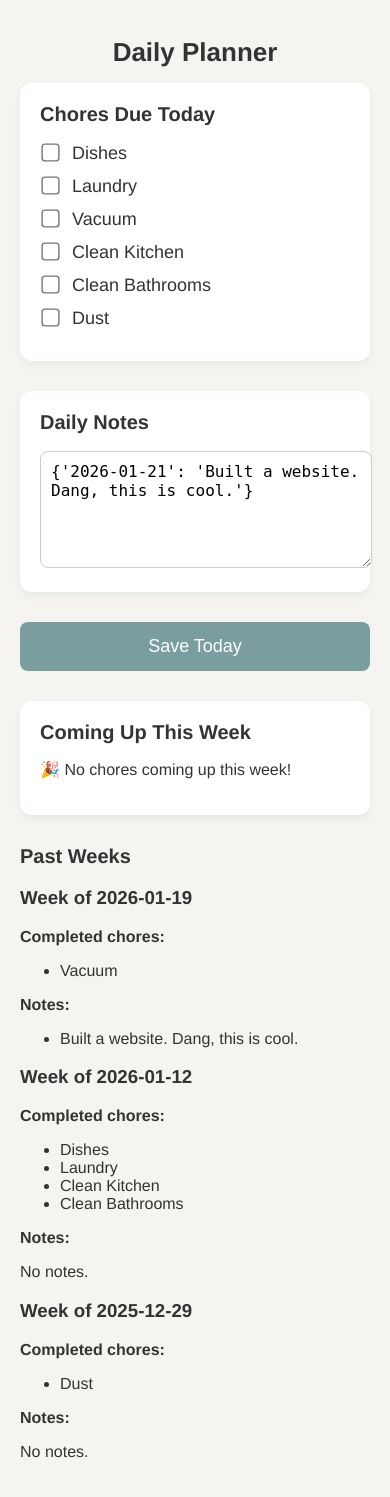
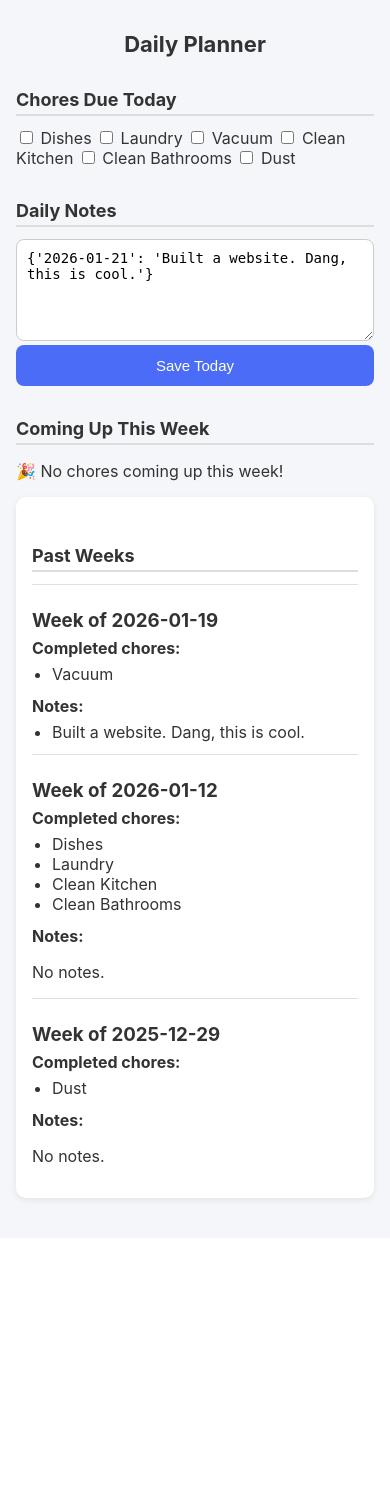
Before and after one commit to makhosk/chore-planner, a Flask app: page / in a window 390 px wide. After the commit the page ends 1203 px from the top, so only its background shows below. Run offline with Flask 3, Linux system fonts and the light colour scheme.

Commit message:
Update clean mobile-friendly CSS

```diff
--- a/static/style.css
+++ b/static/style.css
@@ -1,137 +1,123 @@
-/* -----------------------
-   Base layout
------------------------- */
+/* ---------- Base reset ---------- */
+* {
+  box-sizing: border-box;
+}
 
 body {
-    font-family: "Helvetica Neue", Arial, sans-serif;
-    background-color: #f6f4f1;
+  font-family: -apple-system, BlinkMacSystemFont, "Segoe UI", Roboto, sans-serif;
+  background: #f5f6fa;
+  margin: 0;
+  padding: 0;
   color: #333;
-    padding: 20px;
 }
 
+/* ---------- Page container ---------- */
+.container {
+  max-width: 900px;
+  margin: 0 auto;
+  padding: 16px;
+}
+
+/* ---------- Headings ---------- */
 h1 {
   text-align: center;
-    margin-bottom: 15px;
-    font-size: 32px;
+  margin-bottom: 24px;
 }
 
 h2 {
-    margin-top: 0;
-    font-size: 22px;
+  margin-top: 32px;
+  margin-bottom: 12px;
+  border-bottom: 2px solid #ddd;
+  padding-bottom: 4px;
 }
 
-/* -----------------------
-   Page container
------------------------- */
-
-.container {
-    max-width: 600px;
-    margin: 0 auto;
+h3 {
+  margin: 12px 0 6px;
 }
 
-/* -----------------------
-   Planner cards
------------------------- */
-
-.card {
+/* ---------- Cards / sections ---------- */
+.section,
+.history-section,
+.weekly-overview,
+.notes-section {
   background: white;
-    border-radius: 12px;
-    padding: 20px;
-    margin-bottom: 30px;
-    box-shadow: 0 4px 8px rgba(0, 0, 0, 0.05);
+  border-radius: 10px;
+  padding: 16px;
+  margin-bottom: 24px;
+  box-shadow: 0 2px 6px rgba(0, 0, 0, 0.08);
 }
 
-/* -----------------------
-   Chore list
------------------------- */
-
-label {
-    display: block;
-    margin-bottom: 10px;
-    font-size: 16px;
-    cursor: pointer;
+/* ---------- Chore list ---------- */
+.chore-item {
+  display: flex;
+  align-items: center;
+  margin-bottom: 8px;
 }
 
-input[type="checkbox"] {
-    margin-right: 8px;
+.chore-item label {
+  margin-left: 8px;
 }
 
-/* -----------------------
-   Notes
------------------------- */
-
-textarea {
+/* ---------- Buttons ---------- */
+button {
   width: 100%;
-    border-radius: 8px;
-    border: 1px solid #ccc;
-    padding: 10px;
-    font-size: 14px;
-    resize: vertical;
-}
-
-/* -----------------------
-   Button
------------------------- */
-
-button {
-    background-color: #7a9e9f;
+  padding: 12px;
+  font-size: 16px;
+  background: #4a6cf7;
   color: white;
   border: none;
-    padding: 12px 24px;
   border-radius: 8px;
-    font-size: 16px;
   cursor: pointer;
 }
 
 button:hover {
-    background-color: #688a8b;
+  background: #3a5be0;
 }
 
-/* -----------------------
-   Weekly overview
------------------------- */
-
-.weekly-list li {
-    margin-bottom: 6px;
-    font-size: 16px;
-    line-height: 1.4;
+/* ---------- Notes ---------- */
+textarea {
+  width: 100%;
+  min-height: 100px;
+  padding: 10px;
+  font-size: 14px;
+  border-radius: 8px;
+  border: 1px solid #ccc;
+  resize: vertical;
 }
 
-/* -----------------------
-   Mobile improvements
------------------------- */
-
-@media (max-width: 600px) {
-
-    body {
-        padding: 12px;
+/* ---------- Weekly overview ---------- */
+.week-list {
+  list-style: none;
+  padding-left: 0;
 }
 
+.week-list li {
+  padding: 6px 0;
+}
+
+/* ---------- History ---------- */
+.history-week {
+  border-top: 1px solid #e0e0e0;
+  padding-top: 12px;
+  margin-top: 12px;
+}
+
+.history-week ul {
+  margin: 6px 0 12px;
+  padding-left: 20px;
+}
+
+/* ---------- Mobile tweaks ---------- */
+@media (max-width: 600px) {
   h1 {
-        font-size: 26px;
+    font-size: 22px;
   }
 
   h2 {
-        font-size: 20px;
-    }
-
-    label {
     font-size: 18px;
-        margin-bottom: 12px;
-    }
-
-    input[type="checkbox"] {
-        transform: scale(1.4);
-        margin-right: 10px;
-    }
-
-    textarea {
-        font-size: 16px;
   }
 
   button {
-        width: 100%;
-        font-size: 18px;
-        padding: 14px;
+    font-size: 15px;
   }
 }
```
Lines whose indentation alone changed are shown as unchanged.
